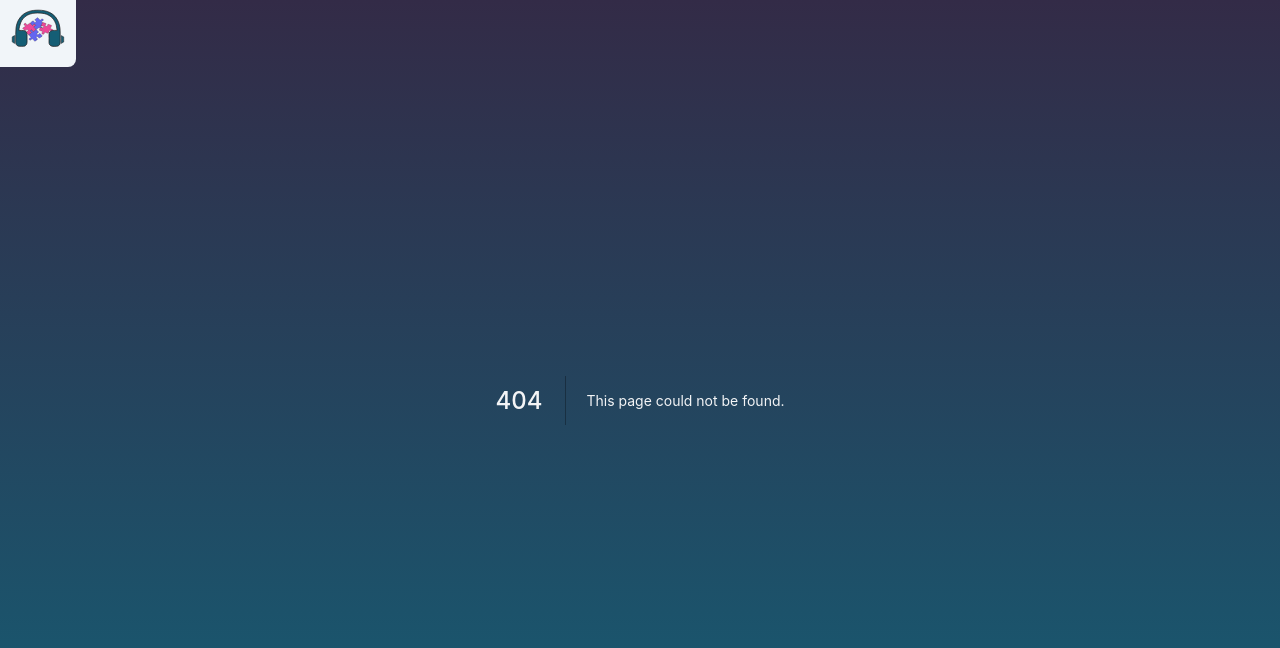
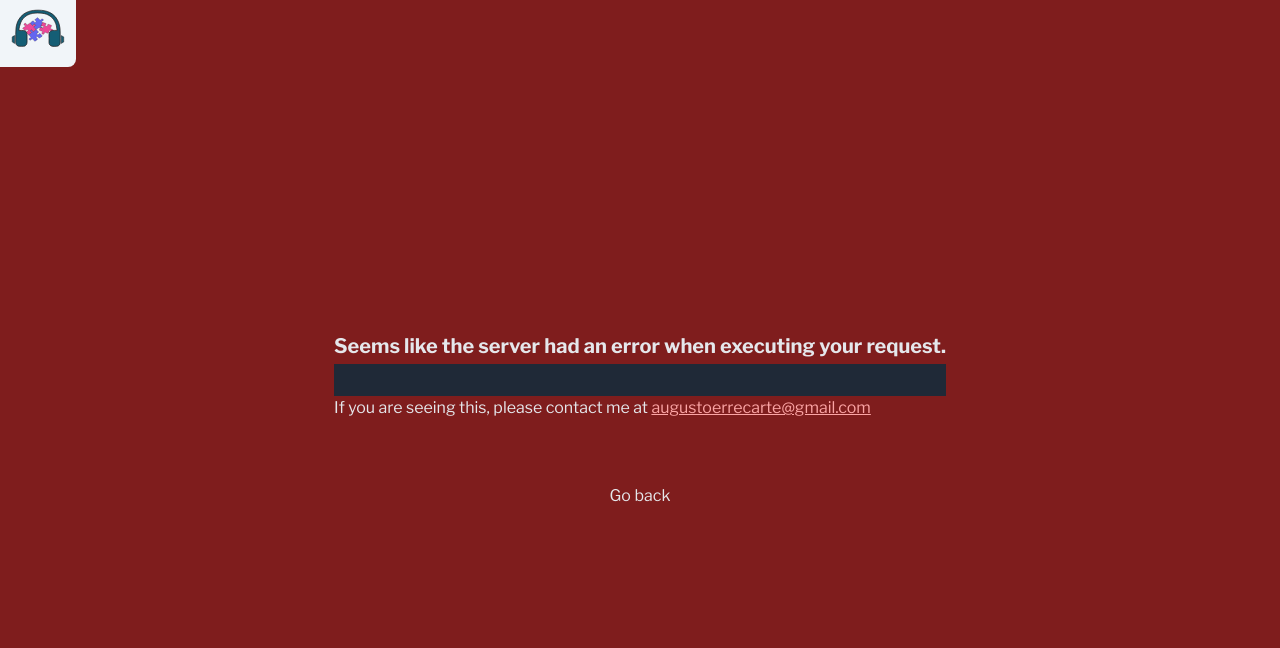
Before and after one commit to titong0/riffify, a Next.js app: page /server-error in a window 1280 px wide. Before the commit this address had no page. Shown: the top 648 px of the page. Built offline with nearby package versions, Linux system fonts and the light colour scheme; what tailwindcss-radix would draw is missing.

Commit message:
add (probably risky) error message

```diff
--- a/pages/search/[artist].tsx
+++ b/pages/search/[artist].tsx
@@ -50,14 +50,19 @@ export const getStaticProps: GetStaticProps<{
 
   if (!notEmptyQuery.success) return { notFound: true };
   const artist = notEmptyQuery.data;
-
   try {
     const results = await ArtistSearch(artist);
     return { props: { results, artist } };
   } catch (error) {
     console.log(error);
+    const encoded = JSON.stringify(error);
+    // lets pray this isnt dangerous
+    const encodedErr = encodeURIComponent(encoded);
     return {
-      redirect: { destination: "/server-down", permanent: false },
+      redirect: {
+        destination: `/server-error?error=${encodedErr}`,
+        permanent: false,
+      },
     };
   }
 };
--- a/pages/server-down.tsx
+++ b/pages/server-error.tsx
@@ -1,13 +1,17 @@
 import Link from "next/link";
+import { useRouter } from "next/router";
 import React from "react";
 
-const serverDown = () => {
+const ServerDown = () => {
+  const Router = useRouter();
+  const error = Router.query.error;
   return (
     <div className="flex flex-col items-center justify-center h-screen bg-red-400 dark:bg-red-900 dark:text-gray-200">
       <div className="h-48 p-3 sm:p-10">
         <h2 className="mb-1 text-xl font-bold">
-          Seems like the server is down, sorry about this...
+          Seems like the server had an error when executing your request.
         </h2>
+        <pre className="p-4 bg-gray-800">{JSON.stringify(error, null, 2)}</pre>
         <p>
           If you are seeing this, please contact me at{" "}
           <span className="underline dark:text-red-300">
@@ -20,4 +24,4 @@ const serverDown = () => {
   );
 };
 
-export default serverDown;
+export default ServerDown;
```
